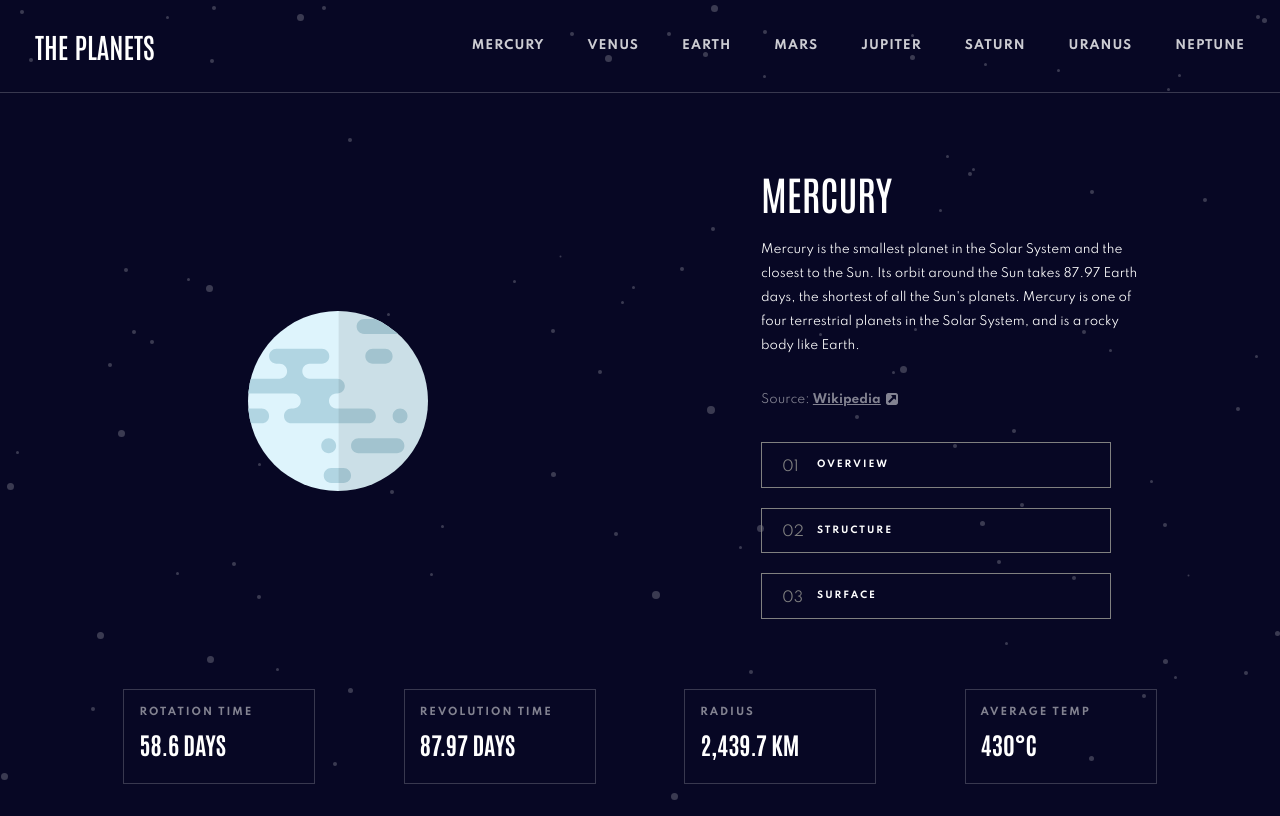
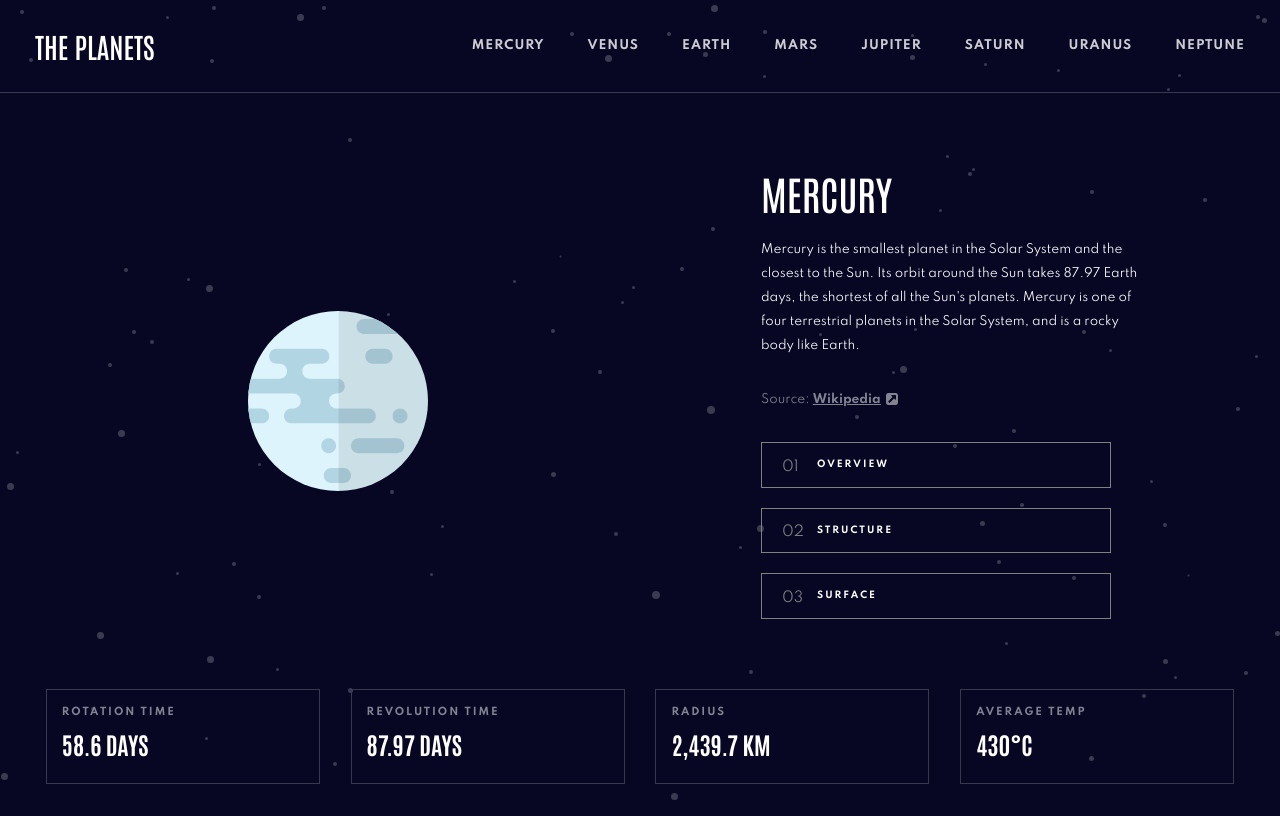
Before and after one commit to loretta-arineva/planets-fact, a React (Create React App) app: page / in a window 1280 px wide. Built offline with nearby package versions, Linux system fonts and the light colour scheme.

Commit message:
Adjusted geology image style for larger devices

```diff
--- a/src/assets/scss/5-modules/_planetDataList.scss
+++ b/src/assets/scss/5-modules/_planetDataList.scss
@@ -5,6 +5,7 @@
     padding       : 10px 25px;
     text-transform: uppercase;
 
+
     h3 {
         font-size: 10px;
         color    : $planetsDataColor;
--- a/src/assets/scss/7-queries/_mediaQueries.scss
+++ b/src/assets/scss/7-queries/_mediaQueries.scss
@@ -36,7 +36,6 @@
                 width     : 48%;
             }
         }
-    }
 
         .planet-main__container {
             padding: 20px 35px;
@@ -45,12 +44,16 @@
         // Planet Data
         .planet-metadata__container {
             @include flexItem(space-evenly, center, row);
+            gap       : 20px;
+            margin-top: 50px;
 
             .planet-data--list__container {
                 flex-direction: column;
                 align-items   : flex-start;
-            width         : 160px;
                 padding       : 15px 15px;
+                width         : 20%;
+                min-width     : 150px;
+                max-width     : 270px;
 
                 h3 {
                     letter-spacing: 2px;
@@ -58,6 +61,7 @@
 
                 p {
                     font-size: 24px;
+                }
             }
         }
     }
@@ -92,7 +96,7 @@
     // ----- Planet content -----
     #planet-facts {
         .planet-overview__container {
-            margin: 50px 0;
+            margin         : 50px 0;
             flex-direction : row;
             justify-content: space-between;
 
@@ -100,15 +104,21 @@
                 width: 50%;
 
                 img {
-                    margin: 0 auto;
+                    margin : 0 auto;
                     display: block;
+                }
+
+                .geology-image {
+                    bottom: -50px;
+                    left  : calc(50% - 40px);
+                    width : 80px;
                 }
             }
 
             .planet-data__container {
                 flex-direction: column;
-                align-items: start;
-                bottom: 0;
+                align-items   : start;
+                bottom        : 0;
                 width         : 40%;
 
                 .planet-text__container {
@@ -116,7 +126,14 @@
                 }
             }
 
+            .planet-main__container {
+
                 .planet-metadata__container {
+                    // @include flexItem(center, center, row);
+                    // justify-content: center;
+                    // gap            : 50px;
+                    margin-top: 150px;
+                }
             }
         }
     }
```
Lines whose indentation alone changed are shown as unchanged.
